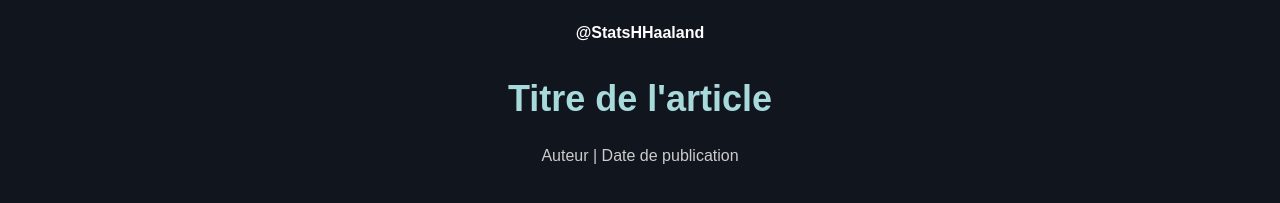
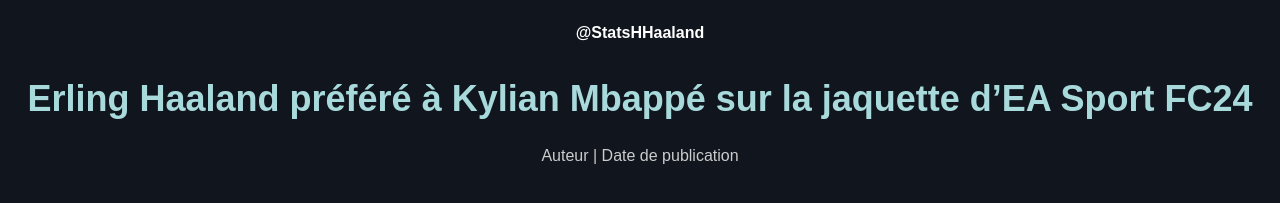
Before and after one commit to FuLLcmoi/datahaaland, a plain HTML site: page article/ea.html in a window 1280 px wide. Shown: the top 203 px of the page. Drawn offline with Linux system fonts and the light colour scheme.

Commit message:
Update ea.html

```diff
--- a/article/ea.html
+++ b/article/ea.html
@@ -13,7 +13,7 @@
                 <span class="stats-haaland">@StatsHHaaland</span>
             </a>
         </nav>
-        <h1>Titre de l'article</h1>
+        <h1>Erling Haaland préféré à Kylian Mbappé sur la jaquette d’EA Sport FC24</h1>
         <p>Auteur | Date de publication</p>
     </header>
 
```
